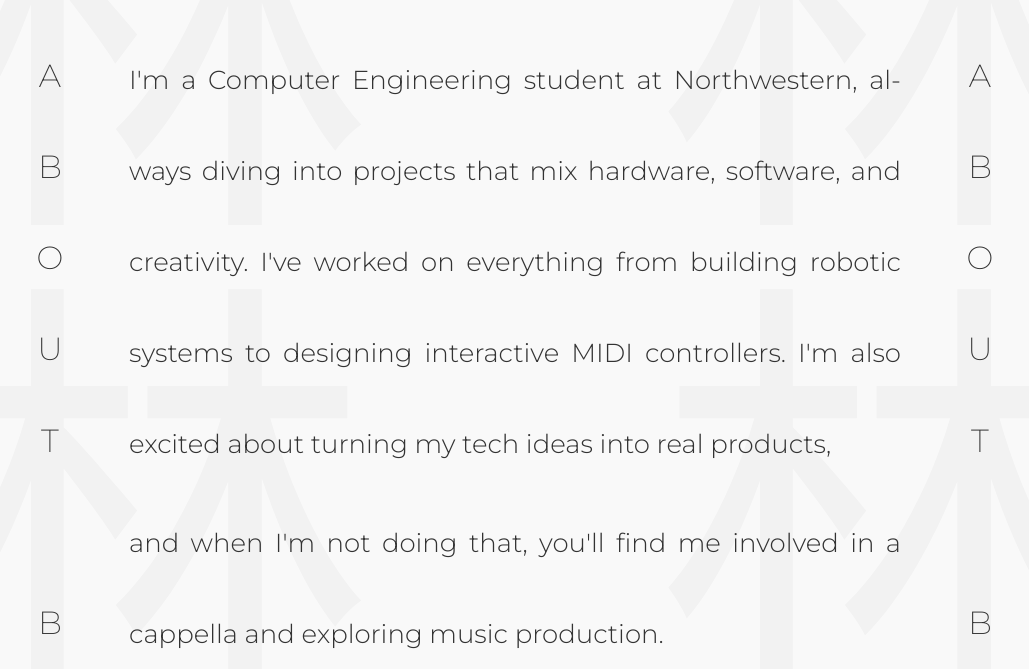
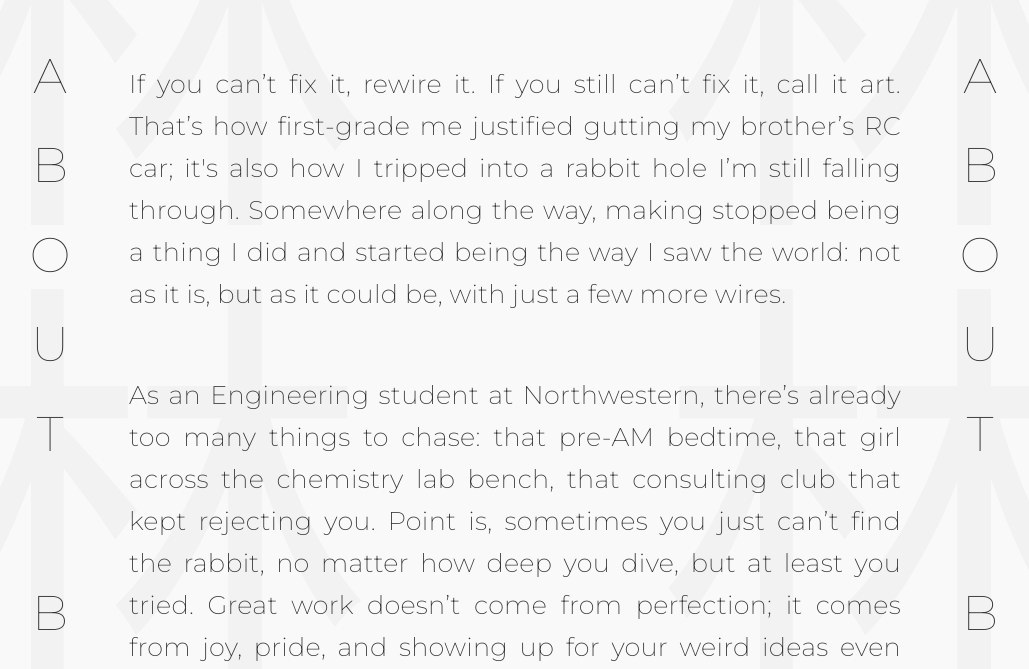
Before and after one commit to Bylin-code/Bylin-code.github.io, a Jekyll site: the page built from about.md, in a window 1280 px wide and 1400 px high, cut to the strip 731-1400 px from the top of the window. Shown: the whole strip, without its empty margins (125-1154 px from the left). Built offline with Jekyll 4.4.1, drawn with Linux system fonts in a browser that asks for light colours; some of the changed text lies outside the part shown.

Commit message:
some changes

```diff
--- a/_layouts/default.html
+++ b/_layouts/default.html
@@ -544,13 +544,13 @@
         left: 0;
         width: 100%;
         height: 100%;
-        background-color: rgba(0, 0, 0, 0.7);
+        background-color: rgba(0, 0, 0, 0.4);
         z-index: 1;
         transition: background-color 0.5s ease;
       }
 
       .welcome-image-wrapper:hover .welcome-overlay {
-        background-color: rgba(0, 0, 0, 0.75);
+        background-color: rgba(0, 0, 0, 0.5);
       }
 
       .welcome-text {
@@ -767,6 +767,27 @@
         color: #555;
       }
 
+      /* Specific styling for the about page bio text */
+      .about-bio {
+        width: 100%;
+        max-width: 800px;
+        margin: 0 auto 2rem;
+      }
+
+      body .about-section .about-bio p,
+      section.about-page .about-bio p,
+      .about .about-bio p,
+      .about-bio p {
+        text-align: justify !important;
+        hyphens: auto !important;
+        margin-top: 2.72rem !important;
+        margin-bottom: 1rem !important;
+        line-height: 1.64 !important;
+        font-weight: 250 !important;
+        font-size: clamp(20px, 2vw, 250px) !important;
+        letter-spacing: 0.01em !important;
+      }
+
       /* Form Elements */
       input, textarea, button {
         font-family: 'Montserrat', Arial, sans-serif;
@@ -853,8 +874,8 @@
         height: var(--carousel-height);
         color: #333;
         font-family: 'Montserrat', Arial, sans-serif;
-        font-weight: 200;
-        font-size: clamp(1.5rem, 2.5vw, 2.2rem);
+        font-weight: 50;
+        font-size: clamp(1.5rem, 3.8vw, 4rem) !important;
         text-transform: uppercase;
         padding: 2rem 0;
         z-index: 10;
@@ -1800,6 +1821,7 @@
             height: 0 !important;
             padding-bottom: 56.25% !important; /* 16:9 aspect ratio on desktop */
             overflow: hidden !important;
+            margin-top: 1.5rem !important;
             margin-bottom: 2rem !important;
             display: block !important;
           }
@@ -1831,6 +1853,7 @@
         <script src="/assets/js/text-spacing.js"></script>
         <script src="/assets/js/carousel-responsive.js"></script>
         <script src="/assets/js/about-text.js"></script>
+        <script src="/assets/js/about-page-text.js"></script>
       </head>
       <body>
         <!-- Decorative Chinese characters for wide screens -->
--- a/about.md
+++ b/about.md
@@ -28,7 +28,7 @@
 
     <!-- Bio paragraph -->
     <div class="about-bio">
-      <p>I'm a Computer Engineering student at Northwestern, always diving into projects that mix hardware, software, and creativity. I've worked on everything from building robotic systems to designing interactive MIDI controllers. I'm also excited about turning my tech ideas into real products, and when I'm not doing that, you'll find me involved in a cappella and exploring music production.</p>
+      <p></p>
     </div>
 
     <div class="vertical-text right-featured">
--- a/assets/data/about-page-texts.txt
+++ b/assets/data/about-page-texts.txt
@@ -1,5 +1,13 @@
-I'm a Computer Engineering student at Northwestern, always diving into projects that mix hardware,
-software, and creativity. I've worked on everything from building robotic systems to designing
-interactive MIDI controllers. I'm also excited about turning my tech ideas into real products,
+If you can’t fix it, rewire it. If you still can’t fix it, call it art.
+That’s how first-grade me justified gutting my brother’s RC car; it's also how I
+tripped into a rabbit hole I’m still falling through. Somewhere
+along the way, making stopped being a thing I did and started being the way I
+saw the world: not as it is, but as it could be, with just a few more wires.
 
-and when I'm not doing that, you'll find me involved in a cappella and exploring music production.
+As an Engineering student at Northwestern, there’s already too many things to chase:
+that pre-AM bedtime, that girl across the chemistry lab bench, that consulting
+club that kept rejecting you.  Point is, sometimes you just can’t find the rabbit,
+no matter how deep you dive, but at least you tried. Great work doesn’t come from perfection;
+it comes from joy, pride, and showing up for your weird ideas even when they hum at
+frequencies only dogs can hear. This site is a living archive of that joy, and maybe,
+if I’m lucky, a spark for yours too.
--- a/assets/data/about-texts.txt
+++ b/assets/data/about-texts.txt
@@ -8,15 +8,13 @@
 
 I think most of adulthood is just quietly agreeing to use tools for things they were never designed to do. A spoon becomes a screwdriver, a shoelace becomes a cable tie, and your friend named Max becomes your version control system because you keep bouncing ideas off him until something sticks. Somewhere in that chaos, you begin to believe the world was meant to be improvised. Or maybe the original design file got corrupted.
 
-The umbrella's been bent sideways since last spring. I stopped trying to open it months ago, but I still carry it. People leave you alone when you carry a broken umbrella on a clear day. It's like holding a small personal storm above your head.
-
 People say you should plant roots. I planted a USB cable once to see what would grow. Three weeks later, I had a blinking light and a mild existential crisis. I named it Greg. He blinks in Morse code, but only when no one is watching.
 
 People say time heals all wounds. Time also makes me forget where I saved my files, what version of the firmware I was using, and why there's a slightly charred breadboard in my backpack labeled "do not trust." I think time might be gaslighting me.
 
 People say everything happens for a reason. But when my code compiled perfectly on the first try and my robot dabbed unprompted, I realized: some reasons are beyond mortal comprehension. I have not been the same since. Neither has the robot.
 
-People say if you love something, let it go. I let go of a drone once. It did not return. It's now believed to be running a startup in Berlin. I still get emails from it—mostly complaints about the gyroscope I gave it in 2023.
+People say if you love something, let it go. I let go of a drone once. It did not return. It's now believed to be running a startup in Berlin. I still get emails from it, mostly complaints about the gyroscope I gave it in 2023.
 
 People say life isn't a simulation. But I once sneezed and accidentally reset my entire Git history. If that's not proof we're in a poorly maintained sandbox server, I don't know what is. Also, all the pigeons on campus know my name. Coincidence?
 
@@ -26,11 +24,9 @@
 
 People say the early bird catches the worm. I say the night owl fixes the bug, reprograms the firmware, and still wonders why worms are so popular. Honestly, the worm can wait; I'm debugging at 3 a.m. anyway.
 
-People say the journey of a thousand miles begins with a single step. Mine began with a single misplaced capacitor and a breadboard that may or may not be sentient. And here we are—still stepping, still soldering, still slightly bewildered.
+People say the journey of a thousand miles begins with a single step. Mine began with a single misplaced capacitor and a breadboard that may or may not be sentient. And here we are, still stepping, still soldering, still slightly bewildered.
 
 People say "absence makes the heart grow fonder." My 3D printer disagrees. The moment I step away, it decides to print drawings by Keith Haring instead of useful parts. I call it performance art.
-
-My friends build things for efficiency. I build things that sigh when powered on and recite poetry when left alone too long. One of them is applying to art school.
 
 I once tried to explain my project to a professor. Halfway through, he nodded solemnly and said, "Ah. You've entered that phase." I still don't know what that means, but I assume it's permanent.
 
--- a/assets/data/quotes.txt
+++ b/assets/data/quotes.txt
@@ -18,3 +18,36 @@
 
 Be alone, that is the secret of invention; be alone, that is when ideas are born.
 - Nikola Tesla
+
+Good design is honest.
+- Dieter Rams
+
+Design is not just what it looks like and feels like. Design is how it works.
+- Steve Jobs
+
+When you’re a carpenter making a beautiful chest of drawers, you’re not going to use a piece of plywood on the back... You’ll know it’s there, so you’re going to use a beautiful piece of wood on the back.
+- Steve Jobs
+
+We’re surrounded by anonymous, poorly made objects. It’s tempting to think it’s because the people who use them don’t care — just like the people who make them.
+- Jony Ive
+
+Art is never finished, only abandoned.
+- Leonardo da Vinci
+
+Study the science of art. Study the art of science. Develop your senses—especially learn how to see. Realize that everything connects to everything else.
+- Leonardo da Vinci
+
+If you hear a voice within you say 'you cannot paint,' then by all means paint, and that voice will be silenced.
+- Vincent van Gogh
+
+Design should never say, 'Look at me.' It should always say, 'Look at this.'
+- David Craib
+
+Design is the intermediary between information and understanding.
+- Hans Hofmann
+
+Perfection is achieved not when there is nothing more to add, but when there is nothing left to take away.
+- Antoine de Saint-Exupéry
+
+Tell all the truth but tell it slant.
+- Emily Dickinson
```
Also changed, not shown: index.md (+4 -2 lines), 4 other files.
